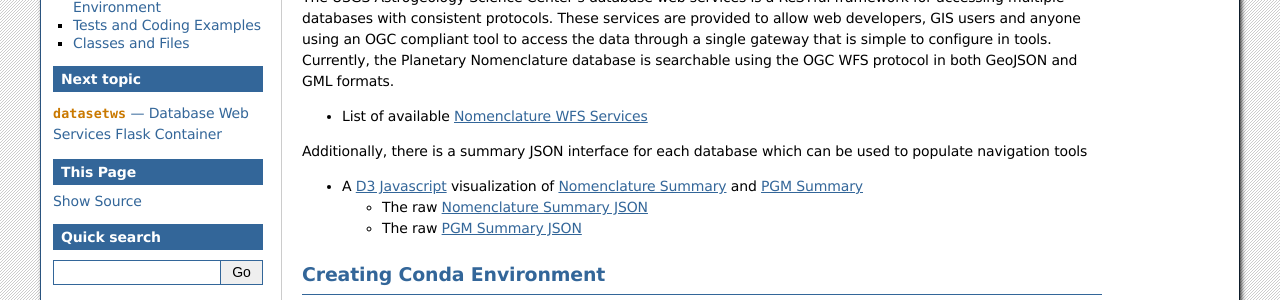
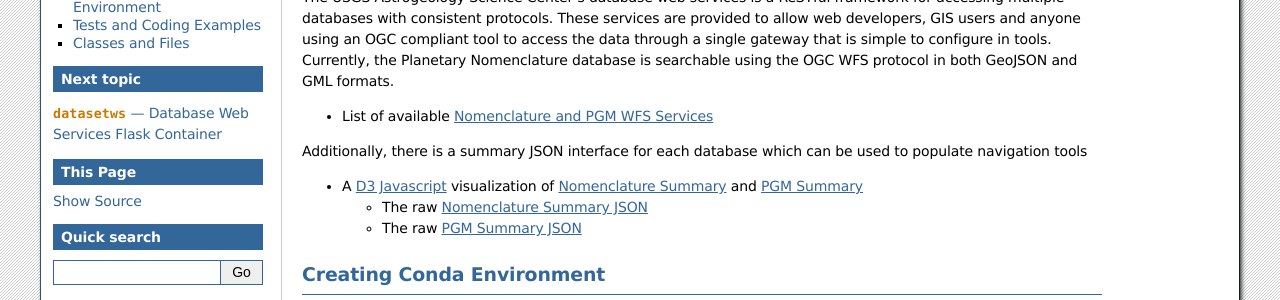
Before and after one commit to evindunn-usgs/datasetws, a Sphinx documentation site: the page built from sphinx/source/index.rst, in a window 1280 px wide. Shown: the part 159-459 px from the top of the page. Built offline with Sphinx 7.4.7, drawn with Linux system fonts in a browser that asks for light colours.

Commit message:
Fixed URL display

```diff
--- a/sphinx/source/index.rst
+++ b/sphinx/source/index.rst
@@ -14,7 +14,7 @@ The USGS Astrogeology Science Center's database web services is a ReSTful framew
 with consistent protocols. These services are provided to allow web developers, GIS users and anyone using an OGC
 compliant tool to access the data through a single gateway that is simple to configure in tools.  Currently, the Planetary Nomenclature database is searchable using the OGC WFS protocol in both GeoJSON and GML formats.
 
-* List of available `Nomenclature WFS Services`_
+* List of available `Nomenclature and PGM WFS Services`_
 
 Additionally, there is a summary JSON interface for each database which can be used to populate navigation tools
 
@@ -44,7 +44,7 @@ MapServer baseline.
 
 * `Io WFS Nomenclature Openlayers Example`_
 
-.. _Nomenclature WFS Services: ../data
+.. _Nomenclature and PGM WFS Services: ../data
 .. _Nomenclature Summary: ../examples/d3/circlepack.html
 .. _PGM Summary: ../examples/d3/pgmpack.html
 .. _Nomenclature Summary JSON: ../data/nomenclature/summary
```
